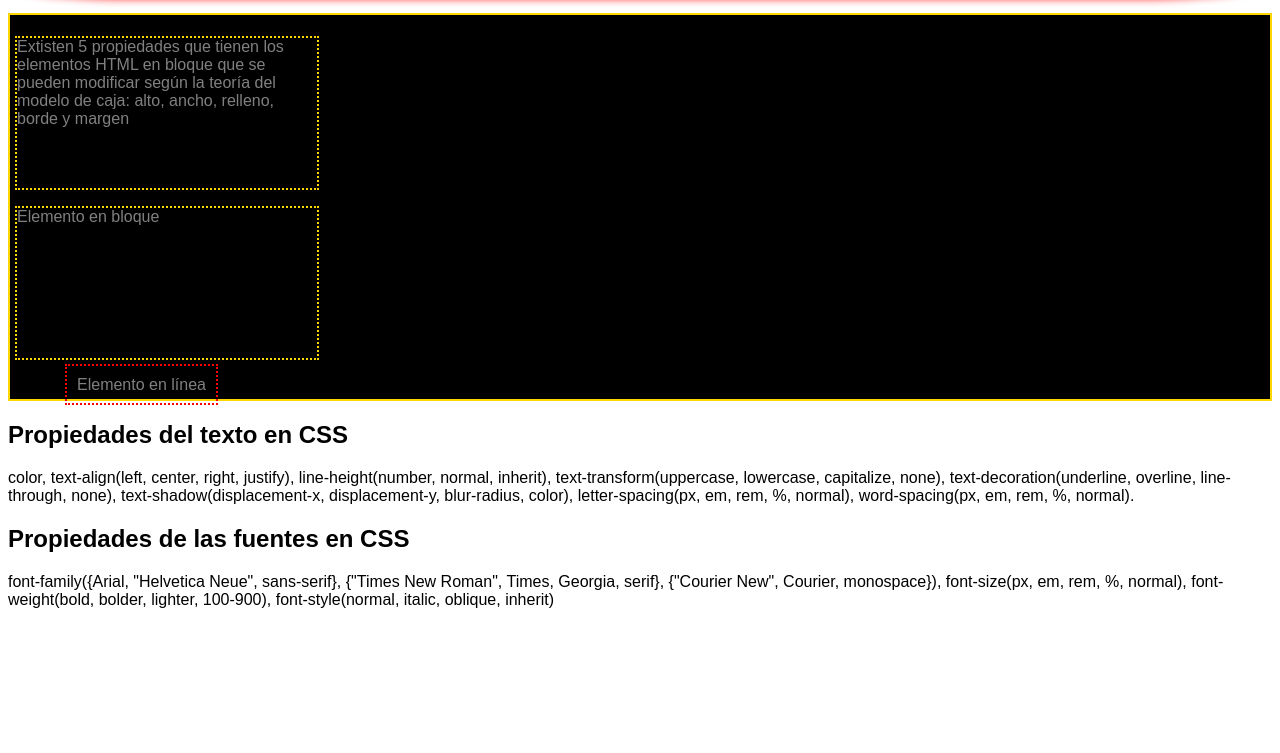
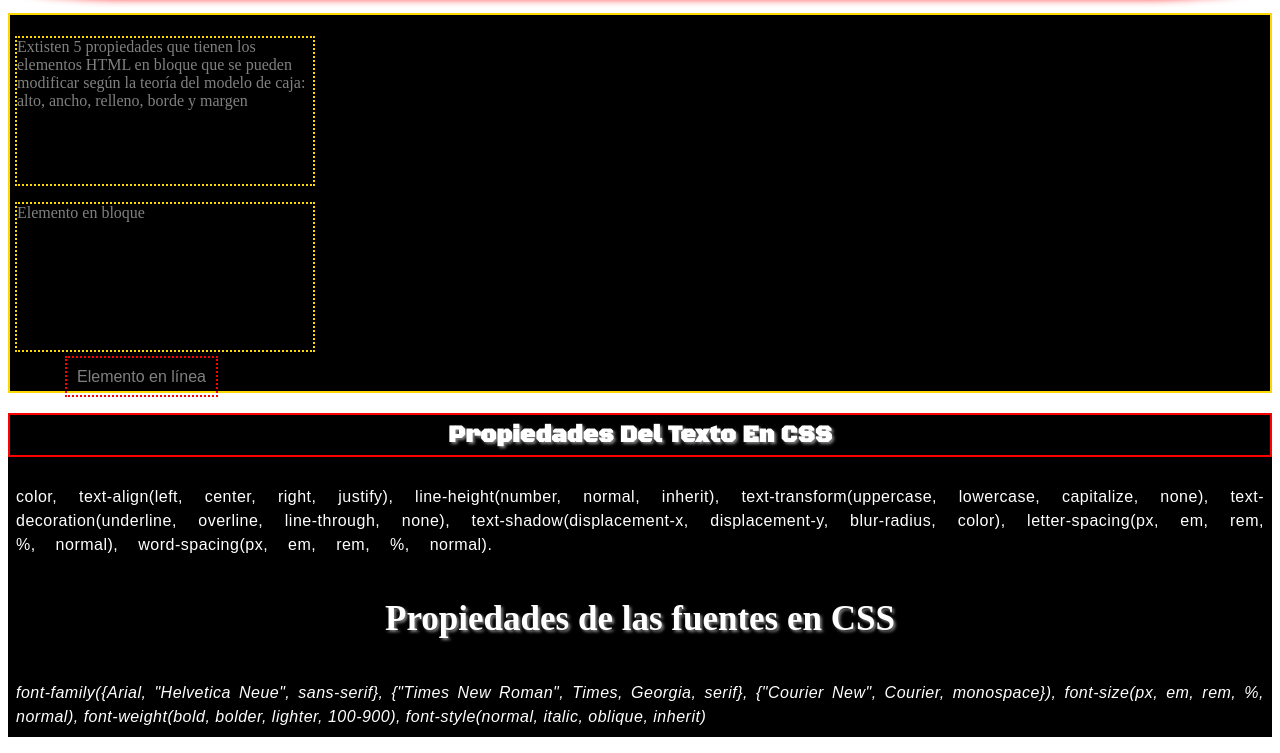
Before and after one commit to Antoniozvl/ProgramacionWeb1-1559-2027-1, a plain HTML site: page Tarea 11/index.html in a window 1280 px wide. Shown: the part 139-892 px from the top of the page. Before the commit the page ends 800 px from the top, so only its background shows below. Drawn offline with Linux system fonts and the light colour scheme; a web font is replaced by a local one.

Commit message:
Tarea 11 pt3

```diff
--- a/Tarea 11/css/estilos.css
+++ b/Tarea 11/css/estilos.css
@@ -27,6 +27,7 @@ body {
     /* box-shadow: Se puede utilzar para crear efectos de sombra alrededor del borde de un elemento, se debe especificar los valores: desplazamiento horizontal,
     desplazamiento vertical, radio de desenfoque, radio de propagación, color */
     box-shadow: -5px -5px 10px 5px red;
+    text-decoration: underline;
 }
 
 .introduccion {
@@ -40,6 +41,8 @@ body {
     width: 300px;
     height: 150px;
     border: 2px dotted gold;
+    box-sizing:border-box;
+    font-family: "Agrave Pro";
 }
 
 .introduccion span {
@@ -49,3 +52,42 @@ body {
     padding: 10px;
     margin: 50px;
 }
+
+.texto-fuente {
+    background-color: black;
+    color: white;
+}
+
+.propiedades-texto h2 {
+    border: 2px solid red;
+    padding: 5px;
+    text-align: center;
+    text-transform: capitalize;
+    text-shadow: 2px 2px 3px gray;
+    font-family: "Black Ops One";
+}
+
+.propiedades-texto p {
+    padding: 8px;
+    text-align: justify;
+    line-height: 1.5;
+    letter-spacing: 0.5px;
+    word-spacing: 15px;
+}
+
+.propiedades-fuentes h2 {
+    padding: 5px;
+    text-align: center;
+    text-shadow: 2px 2px 3px gray;
+    font-family: "Times New Roman";
+    font-size: 35px;
+}
+
+.propiedades-fuentes p {
+    padding: 8px;
+    text-align: justify;
+    line-height: 1.5;
+    letter-spacing: 0.5px;
+    font-weight: 500;
+    font-style: oblique;
+}
--- a/Tarea 11/index.html
+++ b/Tarea 11/index.html
@@ -6,6 +6,9 @@
     <title>Ancho, Alto, Relleno, Margenes y Texto en CSS</title>
     <meta name="author" content="Antonio Zavala">
     <link rel="stylesheet" href="css/estilos.css">
+    <link rel="preconnect" href="https://fonts.googleapis.com">
+    <link rel="preconnect" href="https://fonts.gstatic.com" crossorigin>
+    <link href="https://fonts.googleapis.com/css2?family=Agrave+Pro:wght@100..700&family=Black+Ops+One&display=swap" rel="stylesheet">
 </head>
 <body>
     <header id="encabezado">
@@ -20,7 +23,7 @@
     </section>
     <main>
         <section class="texto-fuente">
-            <article class="propiedades-text">
+            <article class="propiedades-texto">
                 <h2>Propiedades del texto en CSS</h2>
                 <p>
                     color, text-align(left, center, right, justify), line-height(number, normal, inherit), text-transform(uppercase, lowercase, capitalize, none),
```
